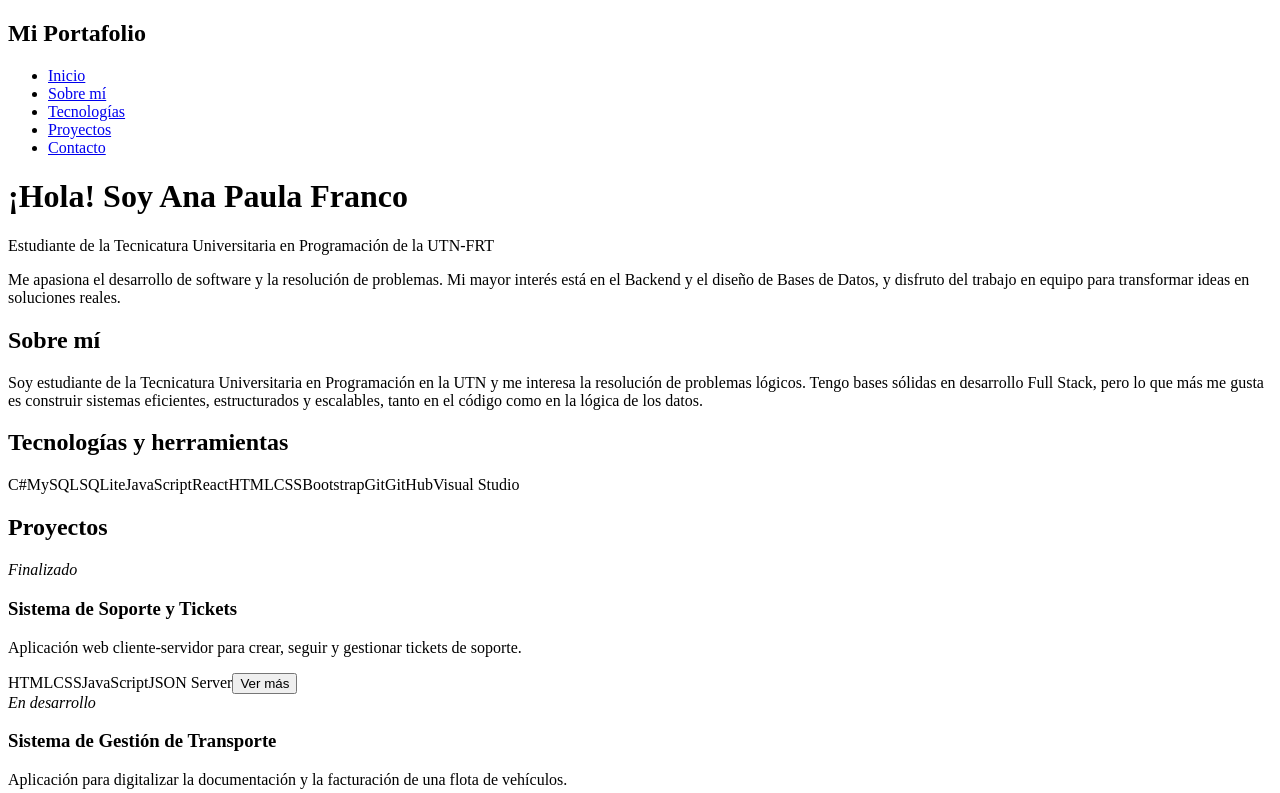
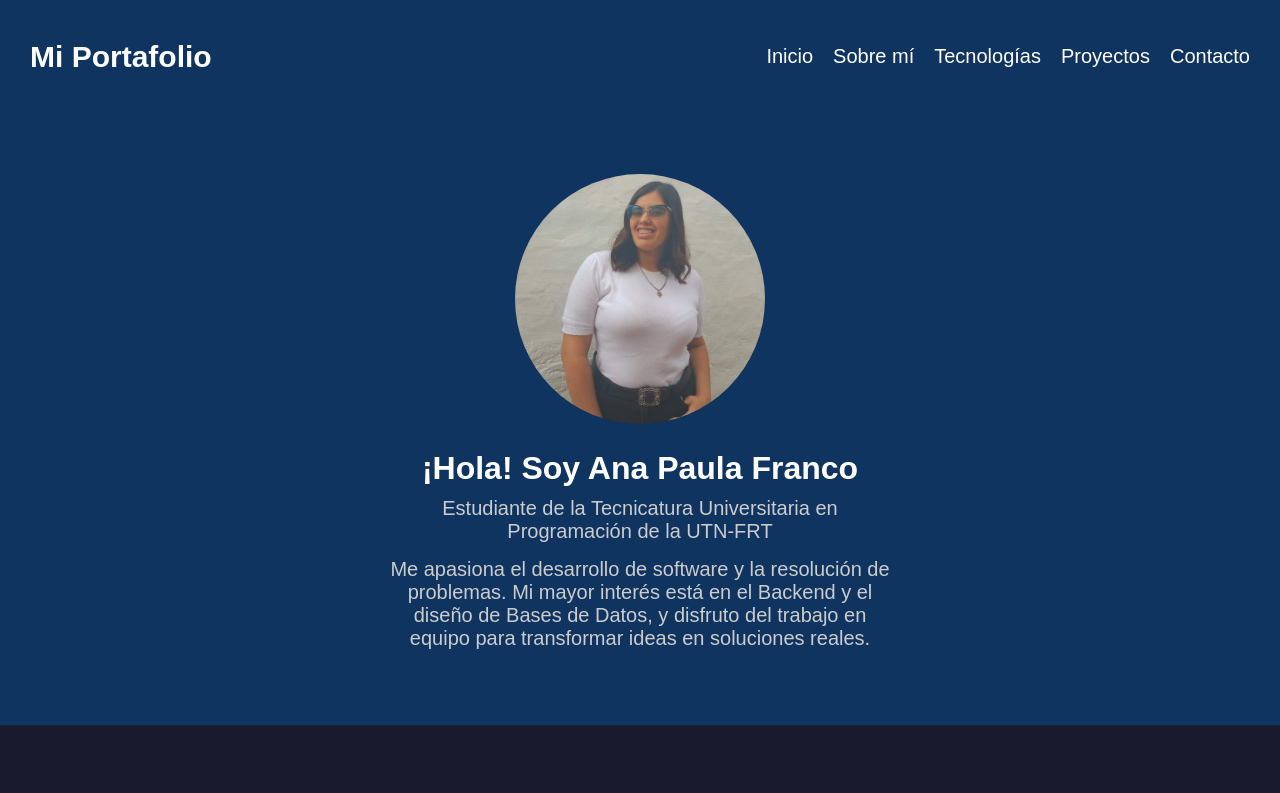
Before and after one commit to paulyff/tp1-react-portafolio-franco-ana, a React (Vite) app: page / in a window 1280 px wide. Shown: the top 793 px of the page. Built offline with nearby package versions, Linux system fonts and the light colour scheme.

Commit message:
agrego estilos y foto de perfil

```diff
--- a/index.html
+++ b/index.html
@@ -2,7 +2,6 @@
 <html lang="en">
   <head>
     <meta charset="UTF-8" />
-    <link rel="icon" type="image/svg+xml" href="/favicon.svg" />
     <meta name="viewport" content="width=device-width, initial-scale=1.0" />
     <title>tp1-react-portafolio-franco-ana</title>
   </head>
--- a/src/components/Footer.jsx
+++ b/src/components/Footer.jsx
@@ -1,6 +1,6 @@
 const Footer = () => {
   return (
-    <footer>
+    <footer className="footer">
       <p>© 2026 Ana Paula Franco - Portafolio personal</p>
     </footer>
   );
--- a/src/components/Hero.jsx
+++ b/src/components/Hero.jsx
@@ -1,8 +1,14 @@
+import fotoPerfil from "../assets/img-portafolio.jpg";
+
 const Hero = ({ nombre, titulo, resumen }) => {
   return (
     <div className="hero" id="Inicio">
+      <img src={fotoPerfil} alt={`Foto de ${nombre}`} />
+
       <h1>¡Hola! Soy {nombre}</h1>
+
       <p>{titulo}</p>
+
       <p>{resumen}</p>
     </div>
   );
--- /dev/null
+++ b/src/css/portafolio.css
@@ -0,0 +1,157 @@
+html {
+  scroll-behavior: smooth;
+}
+
+body {
+  font-family: Arial, sans-serif;
+  background-color: #1a1a2e;
+  color: white;
+  font-size: 20px;
+  margin: 0;
+}
+
+/* Header */
+.header {
+  background-color: #0f3460;
+  padding: 15px 30px;
+  display: flex;
+  justify-content: space-between;
+  align-items: center;
+  flex-wrap: wrap;
+}
+.header ul {
+  list-style: none;
+  display: flex;
+  gap: 20px;
+  flex-wrap: wrap;
+  padding: 0;
+}
+.header a {
+  color: white;
+  text-decoration: none;
+}
+.header a:hover {
+  color: #4a90d9;
+}
+
+/* Hero */
+.hero {
+  background-color: #0f3460;
+  text-align: center;
+  padding: 60px 20px;
+}
+.hero img {
+  width: 250px;
+  height: 250px;
+  border-radius: 50%;
+  object-fit: cover;
+  object-position: center 20%;
+}
+.hero h1 {
+  font-size: 32px;
+  margin-bottom: 10px;
+}
+.hero p {
+  color: #ccc;
+  max-width: 500px;
+  margin: 0 auto 15px;
+}
+
+/* Secciones */
+.seccion {
+  padding: 40px 30px;
+  max-width: 800px;
+  margin: 0 auto;
+}
+.seccion h2 {
+  border-bottom: 2px solid #4a90d9;
+  padding-bottom: 8px;
+  margin-bottom: 20px;
+}
+.seccion p {
+  color: #ccc;
+  font-size: 18px;
+}
+
+.badge {
+  display: inline-block;
+  background-color: #0f3460;
+  color: #4a90d9;
+  font-size: 14px;
+  padding: 4px 12px;
+  border-radius: 4px;
+  margin: 8px 8px 0 0;
+}
+
+/* Proyectos */
+.card-proyecto {
+  background-color: #0f3460;
+  padding: 15px;
+  border-radius: 6px;
+  margin-bottom: 15px;
+}
+.card-proyecto p {
+  font-size: 16px;
+}
+.card-proyecto em {
+  color: #4a90d9;
+  font-size: 16px;
+}
+.card-proyecto .badge {
+  background-color: #1a1a2e;
+}
+.card-proyecto .detalle {
+  margin-top: 15px;
+}
+.card-proyecto a {
+  color: #4a90d9;
+  font-size: 16px;
+}
+.card-proyecto button {
+  display: block;
+  margin-top: 15px;
+  background: none;
+  color: white;
+  border: 1px solid #4a90d9;
+  border-radius: 4px;
+  padding: 6px 16px;
+  cursor: pointer;
+}
+.card-proyecto button:hover {
+  background-color: #4a90d9;
+}
+
+/* Contacto */
+.iconos {
+  text-align: center;
+}
+.iconos a {
+  color: white;
+  font-size: 36px;
+  margin: 0 12px;
+  text-decoration: none;
+}
+.iconos a:hover {
+  color: #4a90d9;
+}
+
+/* Footer */
+.footer {
+  text-align: center;
+  padding: 25px 20px;
+  background-color: #0f3460;
+  margin-top: 40px;
+}
+
+.footer p {
+  margin: 0;
+  color: #ccc;
+  font-size: 15px;
+}
+.hero img {
+  width: 250px;
+  height: 250px;
+  border-radius: 50%;
+  object-fit: cover;
+  object-position: center 20%;
+}
--- a/src/main.jsx
+++ b/src/main.jsx
@@ -1,6 +1,8 @@
 import { StrictMode } from "react";
 import { createRoot } from "react-dom/client";
 import App from "./App.jsx";
+import "./css/portafolio.css";
+
 createRoot(document.getElementById("root")).render(
   <StrictMode>
     <App />
--- a/src/pages/Home.jsx
+++ b/src/pages/Home.jsx
@@ -28,6 +28,7 @@ const Home = () => {
       <Proyects proyectos={datos.proyectos} />
 
       <Contact contactos={datos.contactos} />
+      <Footer />
     </>
   );
 };
```
Also changed, not shown: src/assets/img-portafolio.jpg (added).
